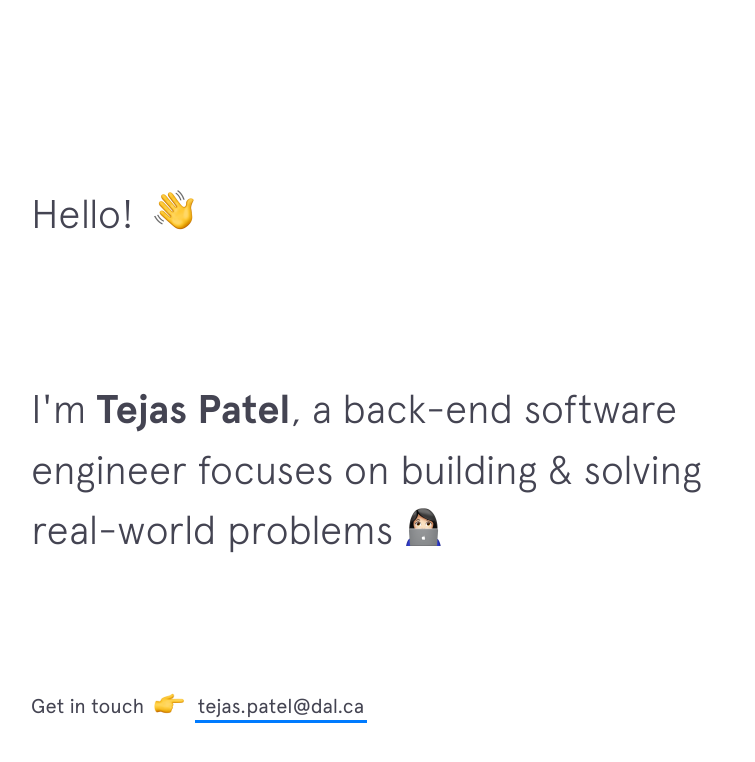
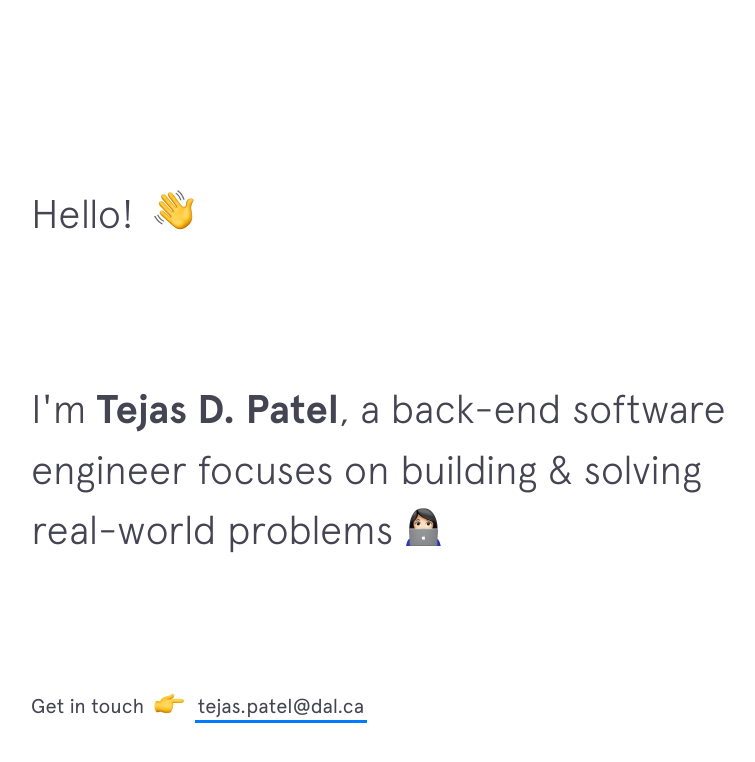
Before and after one commit to tejasdal/tejasdal.github.io, a Jekyll site: the page built from index.html, in a window 1280 px wide and 900 px high. Shown: the top 762 px of the window, without its empty margins (69-824 px from the left). Built offline with Jekyll 4.4.1, drawn with Linux system fonts in a browser that asks for light colours; nearby versions of some CDN libraries.

Commit message:
Added Tejas D. Patel to test production site is updated or not.

```diff
--- a/_includes/intro.html
+++ b/_includes/intro.html
@@ -4,7 +4,7 @@
   </h1>
 
   <h2 class="intro__tagline">I'm
-    <span class="name">Tejas Patel</span>, a back-end software engineer focuses on building &amp; solving real-world problems
+    <span class="name">Tejas D. Patel</span>, a back-end software engineer focuses on building &amp; solving real-world problems
     <span class="emoji technologist"></span>
   </h2>
 
```
